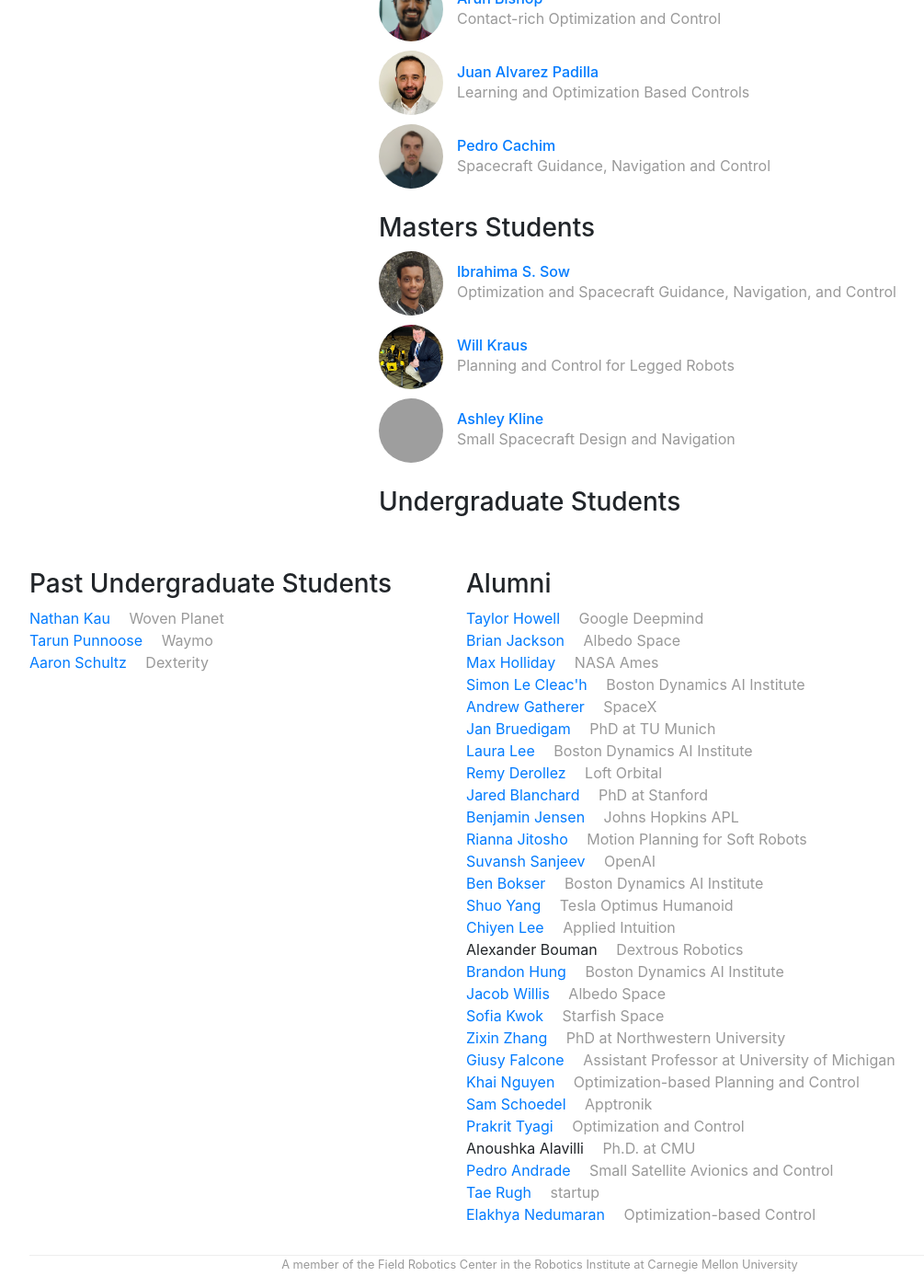
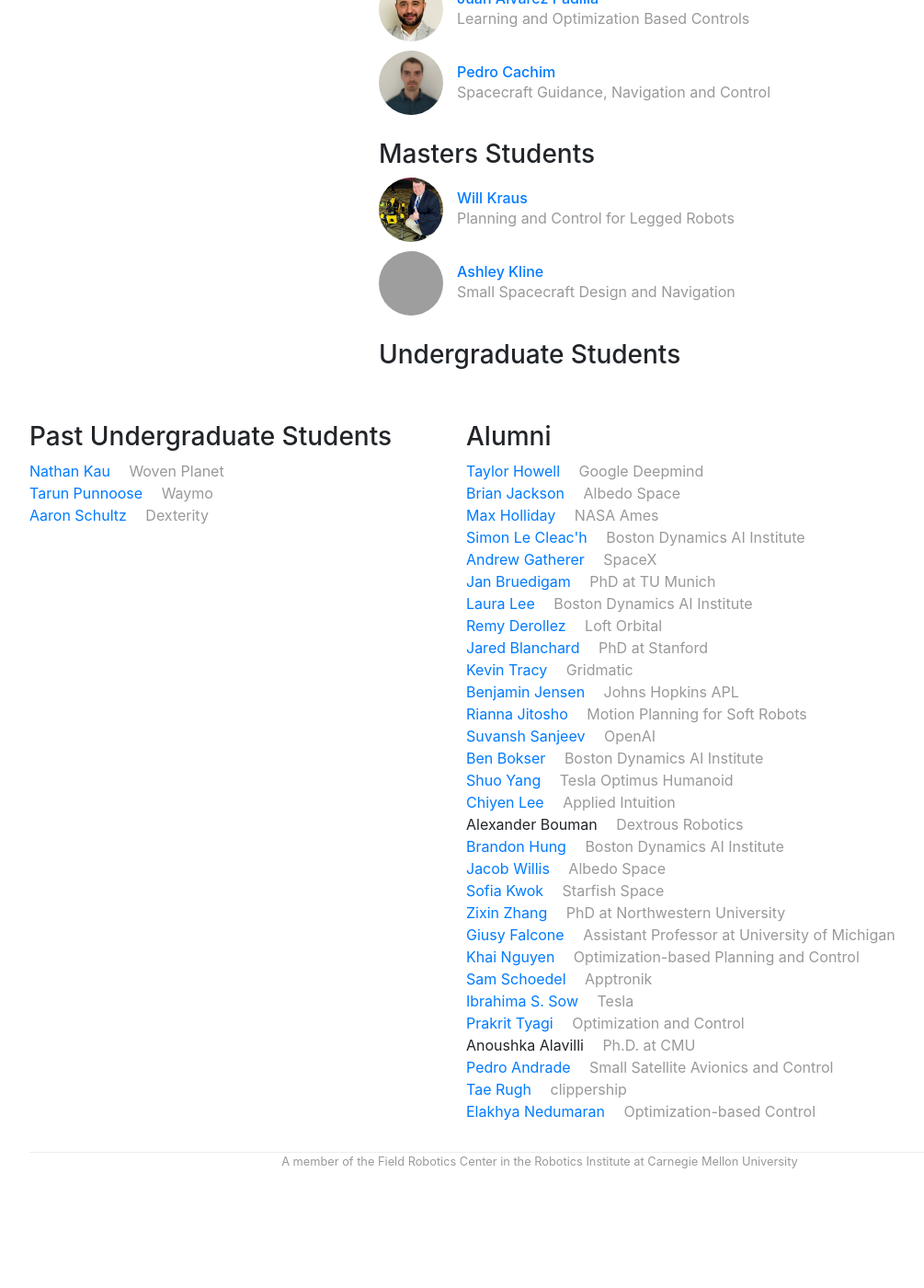
Before and after one commit to RoboticExplorationLab/roboticexplorationlab.github.io, a Jekyll site: the page built from index.html, in a window 1280 px wide and 1400 px high, scrolled down 7370 px. Shown: the whole window at 92% size, without its empty margins (53-1058 px from the left). Built offline with Jekyll 4.4.1, drawn with Linux system fonts in a browser that asks for light colours; a script that is not in the unit is left out; after the commit the page ends 8658 px from its top, so only the background shows below that; some of the changed text lies outside the part shown; grey boxes are pictures that could not be loaded.

Commit message:
update people

```diff
--- a/_data/people.yml
+++ b/_data/people.yml
@@ -102,9 +102,9 @@ kevin:
     display_name: "Kevin Tracy"
     webpage: "https://www.kevintracy.info"
     github: kevintracy7
-    role: phd
+    role: alum
     image: /img/people/kevin.jpg
-    bio: Optimization and Control
+    bio: Gridmatic
 
 swamig:
     display_name: "Swaminathan Gurumurthy"
@@ -278,9 +278,9 @@ ibrahima:
     display_name: "Ibrahima S. Sow"
     webpage: "https://ibrassow.github.io/"
     github: Ibrassow
-    role: masters
+    role: alum
     image: /img/people/ibrahima.jpg
-    bio: Optimization and Spacecraft Guidance, Navigation, and Control
+    bio: Tesla
 
 
 prakrit:
@@ -353,7 +353,7 @@ tae:
     github: taerugh
     role: alum
     image: /img/people/tae.jpg
-    bio: startup
+    bio: clippership
 
 jon_arrizabalaga:
     display_name: "Jon Arrizabalaga"
```
